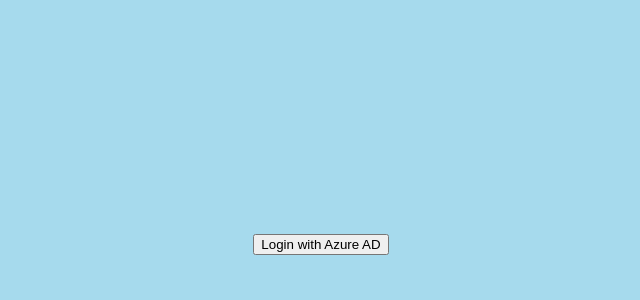
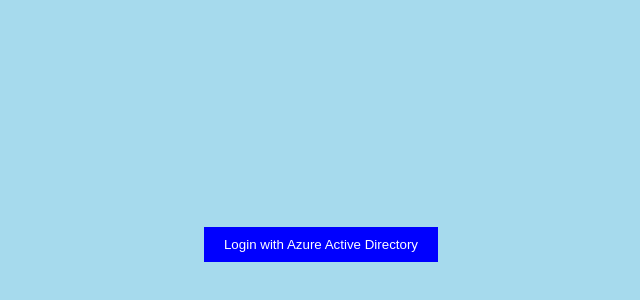
Before and after one commit to moyanmartin/RP_Training_Web_App_V3, a React (Create React App) app: page / in a window 1280 px wide. Shown: the part 156-456 px from the top of the page, without its empty margins (319-959 px from the left). Built offline with nearby package versions, Linux system fonts and the light colour scheme.

Commit message:
Fixed Azure AD login

```diff
--- a/src/Component/AddUser.js
+++ b/src/Component/AddUser.js
@@ -32,9 +32,12 @@
   submitHandler = async (event) => {
     event.preventDefault();
 
+    console.log("Checking email existence for:", this.state.email);
+
+
     try {
       const checkResponse = await axios.get(`https://${hostName}/api/Staff/StaffExists`, {
-        params: { Email: this.state.email }
+        params: { email: this.state.email }
       });
 
       if (checkResponse.data.exists) {
--- a/src/Component/DeleteUser.js
+++ b/src/Component/DeleteUser.js
@@ -47,6 +47,9 @@
   }, [removedEmail]);
 
   const handleDelete = async () => {
+  const confirmed = window.confirm(`Are you sure you want to delete the user: ${removedName} (${removedEmail})?`);
+  if (!confirmed) return;
+
   setLoading(true);
   setError("");
   setSuccessMessage(""); // Reset success message on every delete attempt
@@ -81,6 +84,7 @@
     setLoading(false);
   }
 };
+
 
   return (
     <div style={{ padding: "1rem" }}>
--- a/src/Component/Login.js
+++ b/src/Component/Login.js
@@ -31,6 +31,8 @@
     const accessToken = loginResponse.accessToken;
     const email = loginResponse.account.username;
 
+    console.log("Username is:", email);
+
     localStorage.setItem('email', email);
 
     const staffResponse = await axios.get(`https://${hostName}/api/Staff/${email}`, {
@@ -44,6 +46,9 @@
     localStorage.setItem('firstName', userData.first_Name);
     localStorage.setItem('lastName', userData.last_Name);
     localStorage.setItem('fullName', fullName);
+
+    console.log("Username is:", email, "Full name:", fullName, "Type of user:", userData.type_Of_User);
+
 
     navigate('/home');
 
@@ -59,7 +64,15 @@
 
   return (
     <div>
-      <button onClick={handleLogin}>Login with Azure AD</button>
+      <button
+      style={{
+              padding: '10px 20px',
+              backgroundColor: 'blue',
+              color: 'white',
+              border: 'none',
+              cursor: 'pointer',
+            }}
+      onClick={handleLogin}>Login with Azure Active Directory</button>
     </div>
   );
 };
```
Lines whose indentation alone changed are shown as unchanged.
